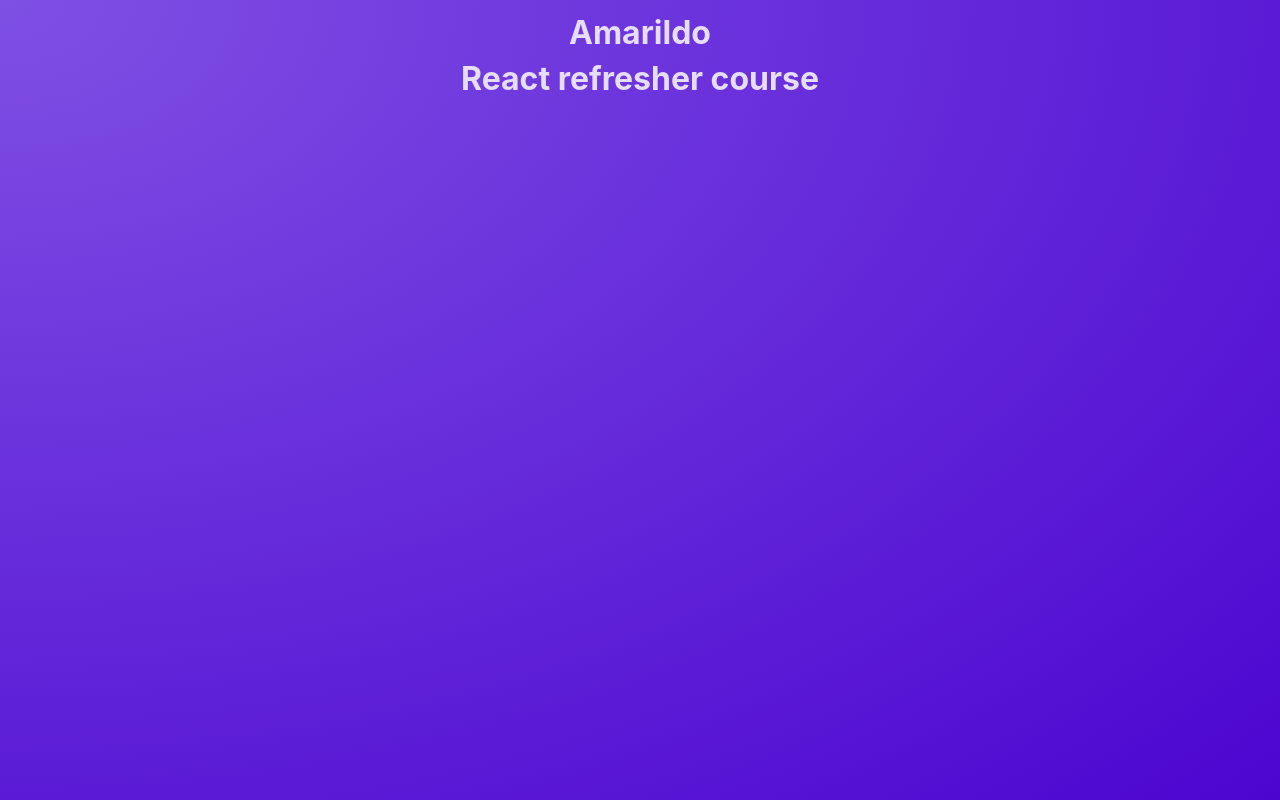
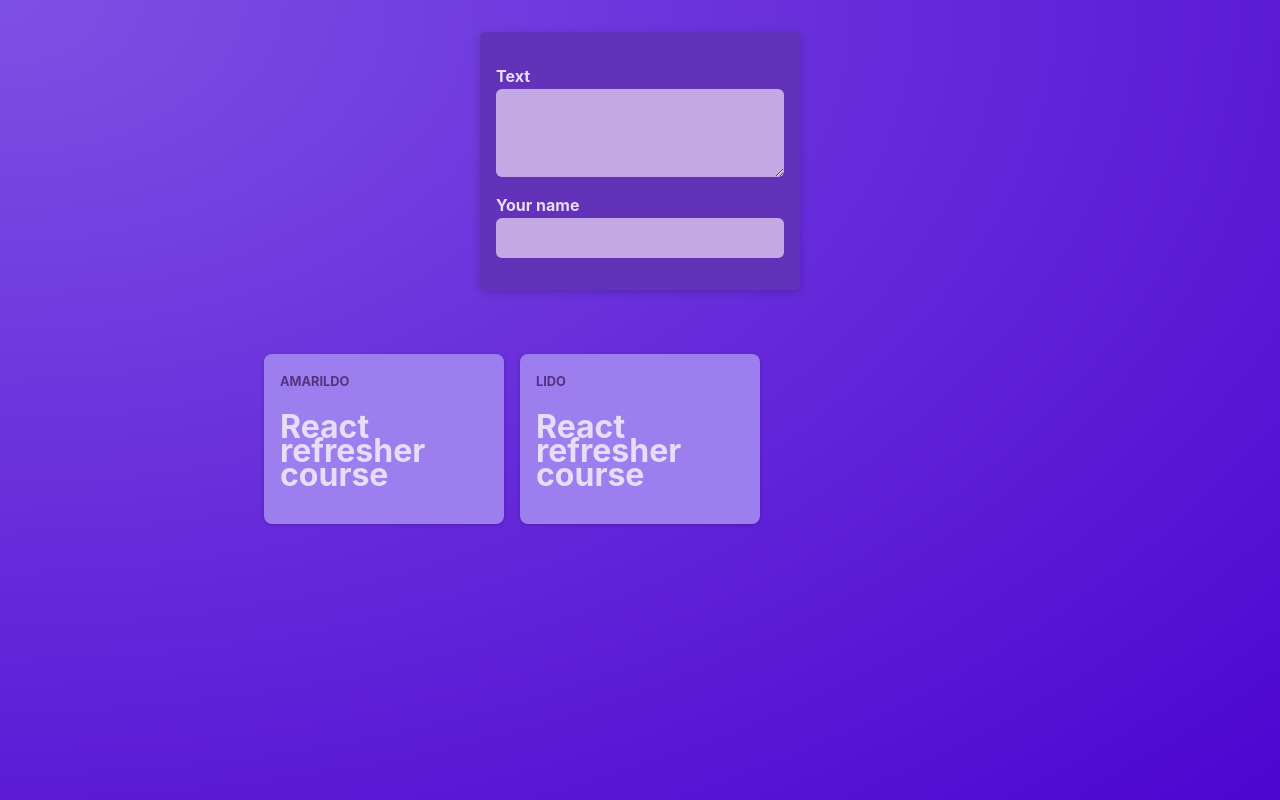
Before and after one commit to Amarildo05/React-refresher-2, a React (Vite) app: page / in a window 1280 px wide. Built offline with nearby package versions, Linux system fonts and the light colour scheme.

Commit message:
some basic pages

```diff
--- a/src/App.jsx
+++ b/src/App.jsx
@@ -1,7 +1,9 @@
-import Post from "./components/Post";
+import PostsList from "./components/PostsList";
 
-function App() {
-  return <Post />;
+export default function App() {
+  return (
+    <main>
+      <PostsList />
+    </main>
+  );
 }
-
-export default App;
--- /dev/null
+++ b/src/components/NewPost.jsx
@@ -0,0 +1,16 @@
+import classes from "./NewPost.module.css";
+
+export default function NewPost() {
+  return (
+    <form className={classes.form}>
+      <p>
+        <label htmlFor="body">Text</label>
+        <textarea id="body" required rows={3} />
+      </p>
+      <p>
+        <label htmlFor="name">Your name</label>
+        <input type="text" id="name" required />
+      </p>
+    </form>
+  );
+}
--- /dev/null
+++ b/src/components/NewPost.module.css
@@ -0,0 +1,55 @@
+.form {
+  background-color: #6233b9;
+  padding: 1rem;
+  width: 20rem;
+  margin: 2rem auto;
+  border-radius: 6px;
+  box-shadow: 0 2px 8px rgba(0, 0, 0, 0.2);
+}
+
+.form label {
+  display: block;
+  margin-bottom: 0.05rem;
+  color: #eadbfb;
+  font-weight: bold;
+}
+
+.form input,
+.form textarea {
+  display: block;
+  width: 100%;
+  font: inherit;
+  padding: 0.5rem;
+  border-radius: 6px;
+  border: none;
+  background-color: #c4a9e4;
+  color: #28262c;
+}
+
+.actions {
+  display: flex;
+  justify-content: flex-end;
+  gap: 0.5rem;
+}
+
+.actions button {
+  cursor: pointer;
+  font: inherit;
+  padding: 0.5rem 1.5rem;
+  border: none;
+  border-radius: 4px;
+  background-color: #34036c;
+  color: #e5d5f7;
+}
+
+.actions button:hover {
+  background-color: #23014a;
+}
+
+.actions button[type="button"] {
+  background-color: transparent;
+}
+
+.actions button[type="button"]:hover {
+  color: #d1bee6;
+}
--- a/src/components/Post.jsx
+++ b/src/components/Post.jsx
@@ -1,12 +1,16 @@
+import classes from "./Post.module.css";
+
 const names = ["Amarildo", "Lido"];
+const content = ["React refresher course", "React updated course"];
 
 export default function Post() {
   const chosenName = Math.random() > 0.5 ? names[0] : names[1];
+  const choseContent = Math.random() > 0.5 ? content[0] : content[1];
 
   return (
-    <div>
-      <h1>{chosenName}</h1>
-      <h1>React refresher course</h1>
-    </div>
+    <li className={classes.post}>
+      <h1 className={classes.author}>{chosenName}</h1>
+      <h1 className={classes.body}>{choseContent}</h1>
+    </li>
   );
 }
--- /dev/null
+++ b/src/components/Post.module.css
@@ -0,0 +1,35 @@
+.post {
+    margin: 1rem 0;
+    padding: 1rem;
+    background-color: #9c7eee;
+    border-radius: 8px;
+    box-shadow: 0 1px 4px rgba(0, 0, 0, 0.2);
+    animation: animate-in 1s ease-out forwards;
+  }
+
+  .author {
+    font-size: 0.8rem;
+    font-weight: bold;
+    color: #543280;
+    margin: 0;
+    text-transform: uppercase;
+  }
+
+  .text {
+    white-space: pre-wrap;
+    font-size: 1.25rem;
+    margin: 0.25rem 0 0 0;
+    color: #593884;
+    font-style: italic;
+  }
+
+  @keyframes animate-in {
+    from {
+      opacity: 0;
+      transform: translateY(1rem);
+    }
+    to {
+      opacity: 1;
+      transform: translateY(0);
+    }
+  }
--- /dev/null
+++ b/src/components/PostsList.jsx
@@ -0,0 +1,15 @@
+import NewPost from "./NewPost";
+import Post from "./Post";
+import classes from "./PostsList.module.css";
+
+export default function PostsList() {
+  return (
+    <>
+      <NewPost />
+      <ul className={classes.posts}>
+        <Post />
+        <Post />
+      </ul>
+    </>
+  );
+}
--- /dev/null
+++ b/src/components/PostsList.module.css
@@ -0,0 +1,10 @@
+.posts {
+  list-style: none;
+  max-width: 50rem;
+  margin: 1rem auto;
+  padding: 1rem 0;
+  display: grid;
+  gap: 1rem;
+  grid-template-columns: repeat(3, 30%);
+  justify-content: center;
+}
--- a/src/index.css
+++ b/src/index.css
@@ -18,6 +18,5 @@
 
 body {
   margin: 0;
-  text-align: center;
   color: #e6ddf9;
 }
```
